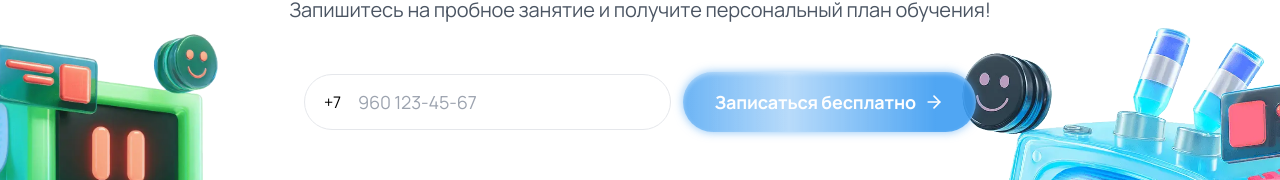
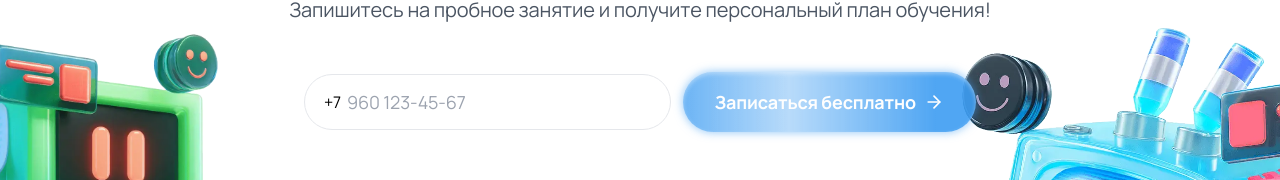
Before and after one commit to hismajestyamanita/codologia, a React (Vite) app: page / in a window 1280 px wide. Shown: the part 336-516 px from the top of the page. Built offline with nearby package versions, Linux system fonts and the light colour scheme; no server answers.

Commit message:
маска телефона 30

```diff
--- a/src/shared/PhoneInput.tsx
+++ b/src/shared/PhoneInput.tsx
@@ -55,7 +55,7 @@ const PhoneInput: React.FC<PhoneInputProps> = ({
           base,
           inputClassName, // внешняя рамка/скругление/фокус — как у остальных полей
         ].join(" ")}
-        style={{ paddingLeft: "calc(1.25rem + 3ch)" }}
+        style={{ paddingLeft: "calc(1.25rem + 2ch)" }}
         value={fmt(value)}
         onChange={(e) => onChange(e.target.value.replace(/\D/g, "").slice(0, 10))}
         placeholder={placeholder}
```
